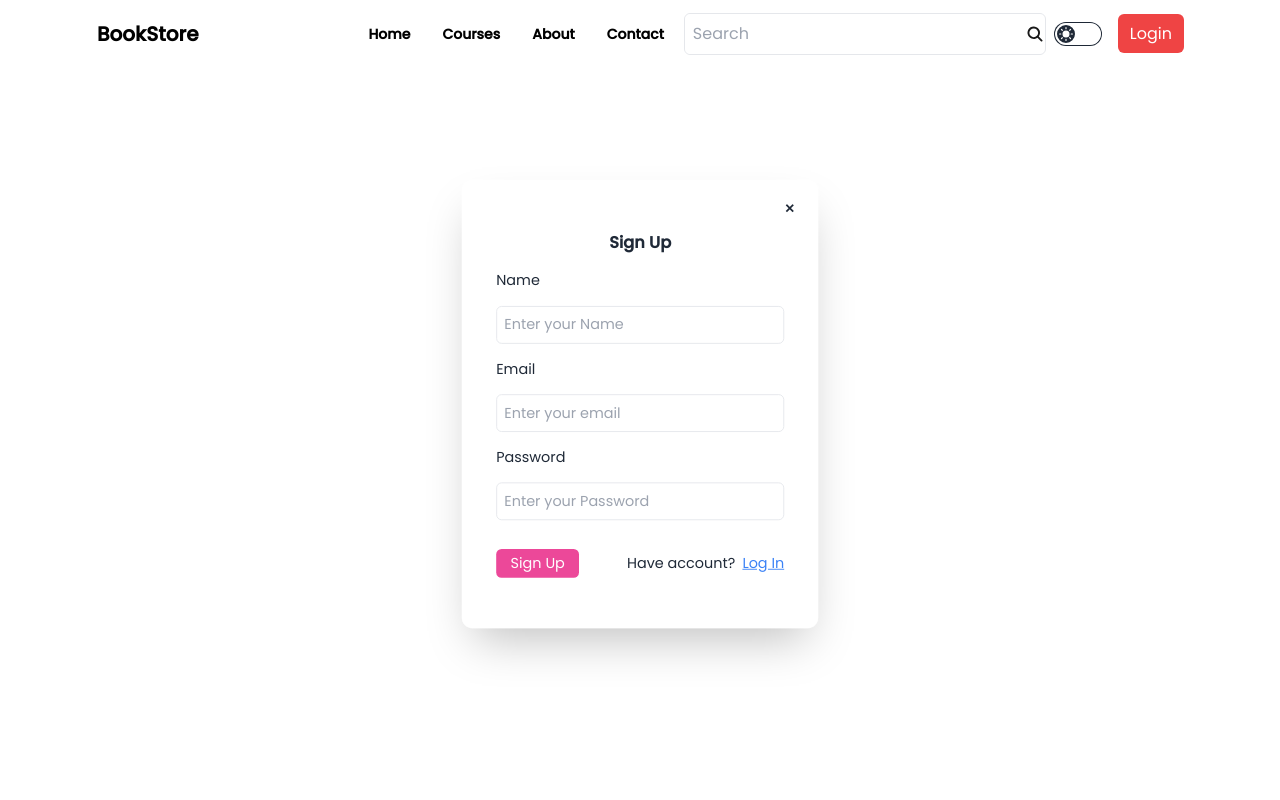
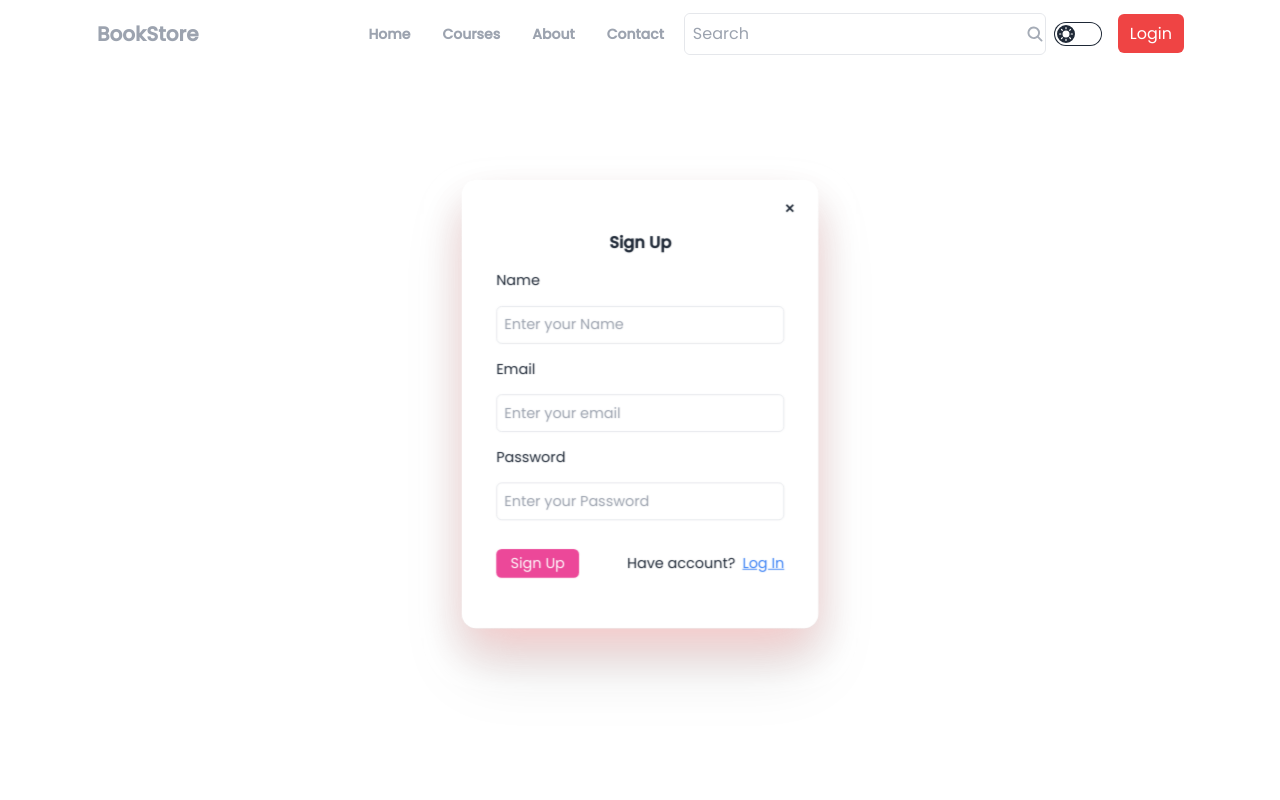
Before and after one commit to ram-sah/book-store, a React (Vite) app in the folder Front-end/: page /signup in a window 1280 px wide. Shown: the top 800 px of the page. Built offline with nearby package versions, Linux system fonts and the light colour scheme.

Commit message:
theme setup

```diff
--- a/Front-end/src/components/Login.jsx
+++ b/Front-end/src/components/Login.jsx
@@ -35,8 +35,8 @@ const Login = () => {
     }
     return (
         <>
-            <dialog id="my_modal_3" className=" rounded-xl mx-auto shadow-xl" style={{ "width": "23rem" }}>
-                <div className="overflow-hidden p-14 flex flex-col justify-center items-center dark:bg-slate-500 dark:text-white relative">
+            <dialog id="my_modal_3" className=" rounded-xl mx-auto shadow-xl shadow-red-200 dark:bg-slate-500" style={{ "width": "23rem" }}>
+                <div className="overflow-hidden p-14 flex flex-col justify-center items-center dark:bg-slate-500 dark:text-white relative ">
                     <form onSubmit={handleSubmit(onSubmit)} method="dialog">
                         {/* if there is a button in form, it will close the modal */}
                         <Link
--- a/Front-end/src/components/Navbar.jsx
+++ b/Front-end/src/components/Navbar.jsx
@@ -64,7 +64,7 @@ const Navbar = () => {
           : ""
         }`}
     >
-      <div className="navbar text-black md:px-20 px-4 dark:text-white">
+      <div className="navbar text-gray-400 md:px-20 px-4 ">
         <div className="navbar-start">
           <div className="dropdown">
             <div tabIndex={0} role="button" className="btn btn-ghost lg:hidden">
--- a/Front-end/src/components/Signup.jsx
+++ b/Front-end/src/components/Signup.jsx
@@ -45,7 +45,7 @@ const Signup = () => {
         <>
             <div className="flex h-screen  ">
                 <div id="my_modal" className=" justify-center items-center flex mx-auto">
-                    <div className="modal-box p-14 rounded-xl flex flex-col justify-center items-center dark:bg-slate-500 dark:text-white relative">
+                    <div className="modal-box p-14 rounded-2xl flex flex-col justify-center items-center dark:bg-slate-500 dark:text-white relative shadow-2xl shadow-red-200 drop-shadow-2xl">
                         <form onSubmit={handleSubmit(onSubmit)} method="dialog">
                             {/* if there is a button in form, it will close the modal */}
                             <Link
```
